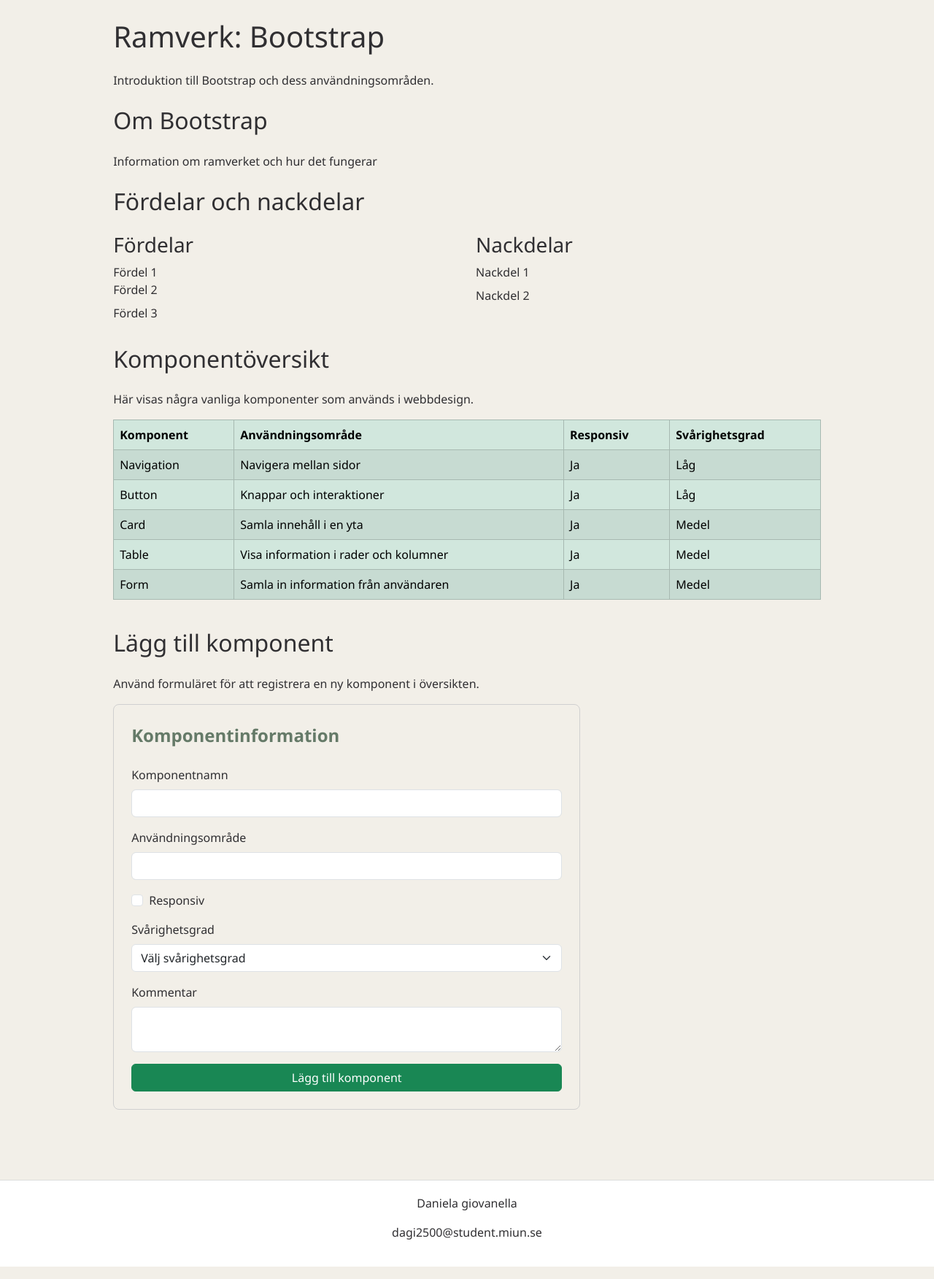
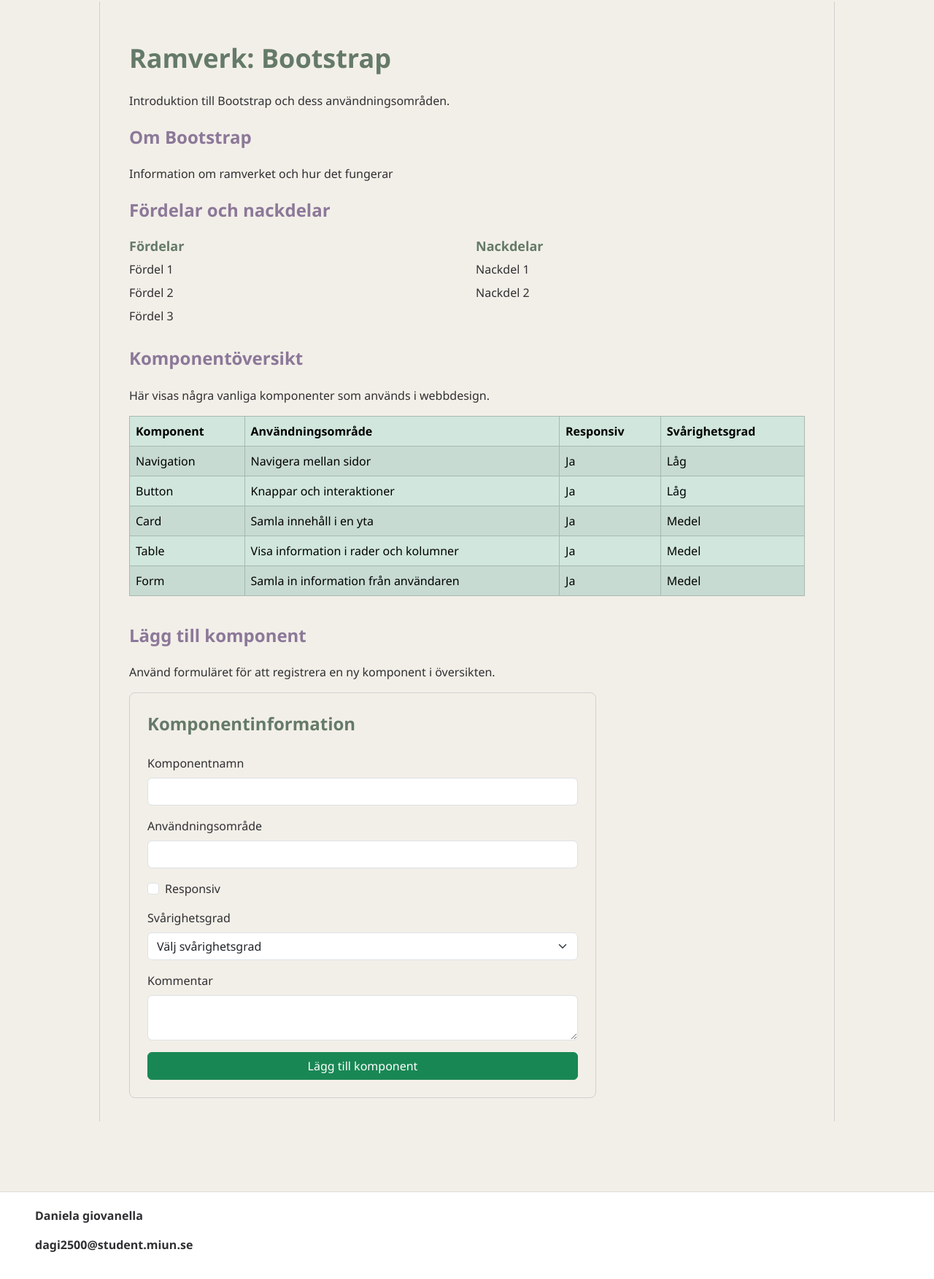
Before and after one commit to dannigiovanella/fullstack-lab1, a website built with Vite: page bootstrap.html in a window 1280 px wide. Shown: the part 141-1894 px from the top of the page at 73% size. Built offline with nearby package versions, Linux system fonts and the light colour scheme.

Commit message:
LAgt in ytterligare styling för Bootstrap samt rubriker på index och tydligare kommentarer

```diff
--- a/bootstrap.css
+++ b/bootstrap.css
@@ -21,23 +21,20 @@ body {
     flex-direction: column;
 }
 
-/* RUBRIKER */
+/*RUBRIKER*/
 
-/* Huvudrubrik */
 h1 {
     font-size: 2.25rem;
     font-weight: 700;
     color: var(--color-green);
 }
 
-/* Sektionsrubriker */
 h2 {
     font-size: 1.5rem;
     font-weight: 600;
     color: var(--color-purple);
 }
 
-/* Underrubriker */
 h3 {
     font-size: 1.125rem;
     font-weight: 600;
@@ -45,7 +42,7 @@ h3 {
 }
 
 
-/*Navigation*/
+/*NAVIGATION*/
 
 /*Navbar*/
 /*Bakgrundsfärg och padding*/
@@ -58,6 +55,7 @@ h3 {
 /*Färg på länkar */
 .navbar .nav-link {
     color: var(--color-green);
+    font-weight: 500;
     transition: all 0.2s ease;
 }
 
--- a/bootstrap.html
+++ b/bootstrap.html
@@ -23,10 +23,14 @@
         <!--Navigation med Bootstrap. navbar-expand-lg bestämmer brytbunkt för när meny fälls ihop-->
         <nav class="navbar navbar-expand-lg">
 
-            <!--Container för navigeringens innehåll -->
+            <!--Container för navigeringens innehåll
+            Använder hela tillgängliga bredd-->
             <div class="container-fluid">
 
-                <!--Knapp som visas när menyn fälls ihop på mindre skärmar -->
+                <!--Knapp som visas när menyn fälls ihop på mindre skärmar
+                data-bs-toggle aktiverar Bootstraps collapse-funktion.
+                data-bs-target pekar ut vilken del av menyn som ska visas.
+                -->
                 <!--Med Aria som anpassning-->
                 <button class="navbar-toggler" type="button" data-bs-toggle="collapse" data-bs-target="#mainNavbar"
                     aria-controls="mainNavbar" aria-expanded="false" aria-label="Öppna navigering">
@@ -36,13 +40,17 @@
                 </button>
 
                 <!--Innehåll som fälls ihop på mindre skärmar -->
+
+                <!--collapse gör att menyn kan fällas ihop
+                navbar-collapse anpassar innehållet till navigeringen.
+                id används av menyknappen för att hitta rätt meny.
+                -->
                 <div class="collapse navbar-collapse" id="mainNavbar">
 
                     <!--Navigeringslänkar-->
                     <!--Active för markering av aktuell sida-->
                     <!--Anpassning med Aria för aktuell sida-->
                     <ul class="navbar-nav">
-
                         <li class="nav-item">
                             <a class="nav-link" href="index.html">Start</a>
                         </li>
@@ -88,8 +96,7 @@
             <!--Rubrik för sektionen. Med avstånd och textfärg-->
             <h2 class="mb-4">Fördelar och nackdelar</h2>
 
-            <!--
-            Lista för för och nackdelar.
+            <!--Lista för för och nackdelar.
             row skapar en rad i Bootstraps Grid-system.
             g-4 skapar mellanrum mellan kolumnerna.
             -->
@@ -101,9 +108,9 @@
 
                     <h3 class="mb-2">Fördelar</h3>
 
-                    <!--list-unstyled ger listan Bootstraps färdiga liststil på en ostylad lista-->
+                    <!-- list-unstyled tar bort listans punkter och indrag -->
                     <ul class="list-unstyled mb-0">
-                        <li cclass="mb-2">Fördel 1</li>
+                        <li class="mb-2">Fördel 1</li>
                         <li class="mb-2"">Fördel 2</li>
                         <li class=" mb-2">Fördel 3</li>
                     </ul>
@@ -114,7 +121,7 @@
                 <div class="col-12 col-md-6">
                     <h3 class="mb-2">Nackdelar</h3>
 
-                    <!--list-unstyled ger listan Bootstraps färdiga liststil på en ostylad lista-->
+                    <!-- list-unstyled tar bort listans punkter och indrag -->
                     <ul class="list-unstyled mb-0">
                         <li class="mb-2">Nackdel 1</li>
                         <li class="mb-2">Nackdel 2</li>
@@ -134,8 +141,14 @@
             <!--wrapper för att göra tabellen responsiv. Skrollas i sidled-->
             <div class="table-responsive">
 
-                <!--klass table för Bootstraps zebra randiga tabellstil med hovereffekt. i grön stil-->
-                <table class="table table-success table table-striped table-hover table-bordered">
+                    <!--table ger tabellen Bootstraps grundläggande utseende.
+                    table-success ger tabellhuvudet en grön färg.
+                    table-striped ger varannan rad en annan bakgrundsfärg.
+                    table-hover markerar raden när man hovrar över den.
+                    table-bordered lägger till ramar runt cellerna.
+                    -->
+                <table class="table table-success table-striped table-hover table-bordered">
+                    <!--Tabellens rubrikrad-->
                     <thead>
                         <tr>
                             <th>Komponent</th>
@@ -145,6 +158,7 @@
                         </tr>
                     </thead>
 
+                    <!--Tabellens innehåll-->
                     <tbody>
                         <tr>
                             <td>Navigation</td>
@@ -186,9 +200,13 @@
             <h2 class="mb-4">Lägg till komponent</h2>
             <p>Använd formuläret för att registrera en ny komponent i översikten.</p>
 
-            <form>
-                <!--Grupperar formuläret-->
-                <fieldset class="form-group">
+            <!--Grupperar formuläret
+            form-group är en egenskapad klass för gruppering-->
+            <form class="form-group">
+
+                <!--Fieldset för att gruppera formuläret-->
+                <fieldset>
+                    <!--Formulärets rubrik-->
                     <legend>Komponentinformation</legend>
 
                     <!--mb-3 skapar marginal mellan fälten-->
@@ -208,7 +226,7 @@
                         <input type="text" id="usage" name="usage" class="form-control">
                     </div>
 
-                    <!--Checkbox för responsivitet-->
+                    <!--Checkbox för responsivitet med Bootstraps styling-->
                     <div class="form-check mb-3">
                         <label class="form-check-label" for="responsive">Responsiv</label>
                         <input class="form-check-input" type="checkbox" id="responsive" name="responsive">
@@ -236,8 +254,10 @@
                     </div>
 
 
-                    <!--Knapp för att skicka formulär-->
-                    <!--Bootstraps gröna färg och 100% i bredd-->
+                    <!--Knapp för att skicka formulär
+                    btn ger knappen grundläggande Bootstrap-styling
+                    btn-success ger den en grön färg
+                    w-100 gör att knappen tar upp hela formulärets bredd-->
                     <button type="submit" class="btn btn-success w-100"">Lägg till komponent</button>
                 </fieldset>
             </form>
--- a/style.css
+++ b/style.css
@@ -9,6 +9,26 @@
     --color-beige: #F2EFE8;
     --color-dark: #302F32;
     --color-white: #FFFFFF;
+}
+
+/*RUBRIKER*/
+
+h1 {
+    font-size: 2.25rem;
+    font-weight: 700;
+    color: var(--color-green);
+}
+
+h2 {
+    font-size: 1.5rem;
+    font-weight: 600;
+    color: var(--color-purple);
+}
+
+h3 {
+    font-size: 1.125rem;
+    font-weight: 600;
+    color: var(--color-green);
 }
 
 /*Grundinställningar */
@@ -40,6 +60,7 @@ header {
 
 .main-nav a {
     color: var(--color-green);
+    font-weight: 500;
     text-decoration: none;
     transition: all 0.2s ease;
 }
@@ -63,8 +84,10 @@ main {
     width: 100%;
     box-sizing: border-box;
     margin: 3rem auto;
-    padding: 0 1.2rem;
+    padding: 2rem 2.5rem;
     flex: 1;
+    border-left: 1px solid #D0D0D0;
+    border-right: 1px solid #D0D0D0;
 }
 
 /*Footer */
@@ -72,7 +95,18 @@ footer {
     background-color: var(--color-white);
     border-top: 1px solid #dddddd;
     padding: 1.2rem;
-    text-align: center;
+    padding-left: 3rem;
+    text-align: left;
     color: var(--color-dark);
+    font-weight: 600;
     margin-top: 3rem;
 }
+
+/*MOBILANPASSNING*/
+@media (max-width: 600px) {
+
+    /*Padding på main*/
+    main {
+        padding: 1.5rem 1rem;
+    }
+}
```
Also changed, not shown: index.html (+4 -0 lines), tailwind.html (+3 -3 lines).
